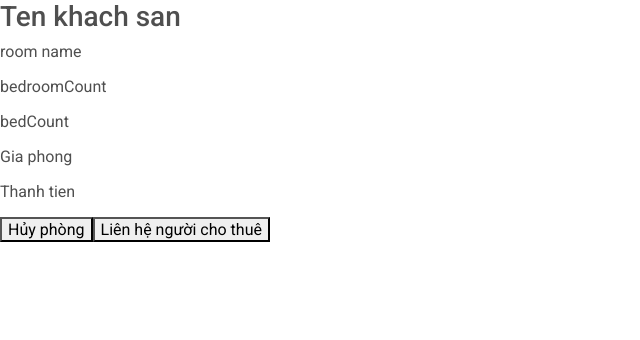
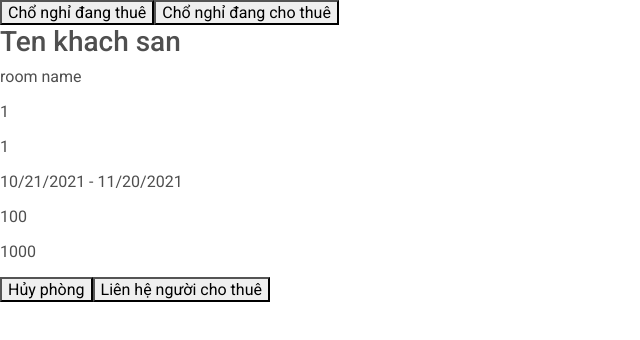
Before and after one commit to nguyen8amk1/DoAnWebBookingKhachSan, a React (Create React App) app in the folder client/: page / in a window 1280 px wide. Shown: the top 340 px of the page, without its empty margins (0-640 px from the left). Built offline with nearby package versions, Linux system fonts and the light colour scheme; a web font is replaced by a local one.

Commit message:
The booking html page is kinda good, i hope :v

```diff
--- /dev/null
+++ b/client/src/components/BookedInformation.js
@@ -0,0 +1,24 @@
+import React from 'react'
+
+class BookedInformation extends React.Component {
+    constructor(props) {
+        super(props);
+        this.state = {
+        }
+    }
+
+    render() {
+        return <>
+        <div>
+            <h3>{this.props.info.tenphong}</h3>
+            <p>{this.props.info.tennguoithue}</p>
+            <p>{this.props.info.thongtinngaydenngaydi}</p>
+            <p>{this.props.info.giaphong}</p>
+            <p>{this.props.info.thanhtien}</p>
+            <button>Liên hệ người thuê</button>
+        </div>
+        </>;
+    }
+}
+
+export default BookedInformation;
--- a/client/src/components/BookingInformation.js
+++ b/client/src/components/BookingInformation.js
@@ -1,40 +1,63 @@
 import React from 'react'
+import BookedInformation from './BookedInformation';
+import BookingPlaceInfo from './BookingPlaceInfo';
 
-// Map box things to note
 class BookingInformation extends React.Component {
     constructor(props) {
         super(props);
         this.state = {
+            bookingplaces: [],
+            bookedplaces: [],
+            shownTabId: 1,
         }
     }
 
     componentDidMount() {
         // TODO: call hotel api
         // input: id
+        this.setState({
+            bookingplaces: [ {
+                // NOTE: This is just test data, real data is gonna be given my
+                tenkhachsan: "Ten khach san",
+                roomname: "room name",
+                thongtinngaydenngaydi: "10/21/2021 - 11/20/2021",
+                bedroomCount: 1,
+                bedCount: 1,
+                giaphong: 100,
+                thanhtien: 1000,
+            }
+            ],
+            bookedplaces: [ {
+                tenphong: "Ten phong",
+                tennguoithue: "Ditmesaigon",
+                thongtinngaydenngaydi: "10/21/2021 - 11/20/2021",
+                giaphong: 100,
+                thanhtien: 100,
+            }
+            ],
+        });
+    }
 
+    showTab = async (id) => {
+        this.setState({
+            shownTabId: id
+        });
     }
 
     render() {
         return <>
-        {/* Thong tin cac phong da book: customer */}
-        <div>
-            <h3>Ten khach san</h3>
-            <div className='thongtinphong'>
-                <p>room name</p>
-                <p>bedroomCount</p>
-                <p>bedCount</p>
-            </div>
-            <p>Gia phong</p>
-            <p>Thanh tien</p>
-            <button>Hủy phòng</button>
-            <button>Liên hệ người cho thuê</button>
-        </div>
+        <button onClick={() => this.showTab(1)}>Chổ nghỉ đang thuê</button>
+        <button onClick={() => this.showTab(2)}>Chổ nghỉ đang cho thuê</button>
+        {/* booking tab: anyone can view, if logged in  */}
+        {this.state.shownTabId == 1 && this.state.bookingplaces.map((place, index) => (
+            <BookingPlaceInfo key={index} info={place}/>
+        ))}
 
-        {/* Thong tin cac phong duoc booking : hotel manager*/}
-        <div>
-
-
-        </div>
+        {/* booked tab: only manager can view */}
+        {/* TODO: restrict non manager user */}
+        {this.state.shownTabId == 2 && this.state.bookedplaces.map((place, index) => (
+            <BookedInformation key={index} info={place}/>
+        ))}
         </>;
     }
 }
--- /dev/null
+++ b/client/src/components/BookingPlaceInfo.js
@@ -0,0 +1,31 @@
+import React from 'react'
+
+class BookingPlaceInfo extends React.Component {
+    constructor(props) {
+        super(props);
+    }
+
+    componentDidMount() {
+
+    }
+
+    render() {
+        return <>
+        <div>
+            <h3>{this.props.info.tenkhachsan}</h3>
+            <div className='thongtinphong'>
+                <p>{this.props.info.roomname}</p>
+                <p>{this.props.info.bedroomCount}</p>
+                <p>{this.props.info.bedCount}</p>
+            </div>
+            <p>{this.props.info.thongtinngaydenngaydi}</p>
+            <p>{this.props.info.giaphong}</p>
+            <p>{this.props.info.thanhtien}</p>
+            <button>Hủy phòng</button>
+            <button>Liên hệ người cho thuê</button>
+        </div>
+        </>;
+    }
+}
+
+export default BookingPlaceInfo;
```
Also changed, not shown: 1 other file (tests, documents, lock files or other folders).
